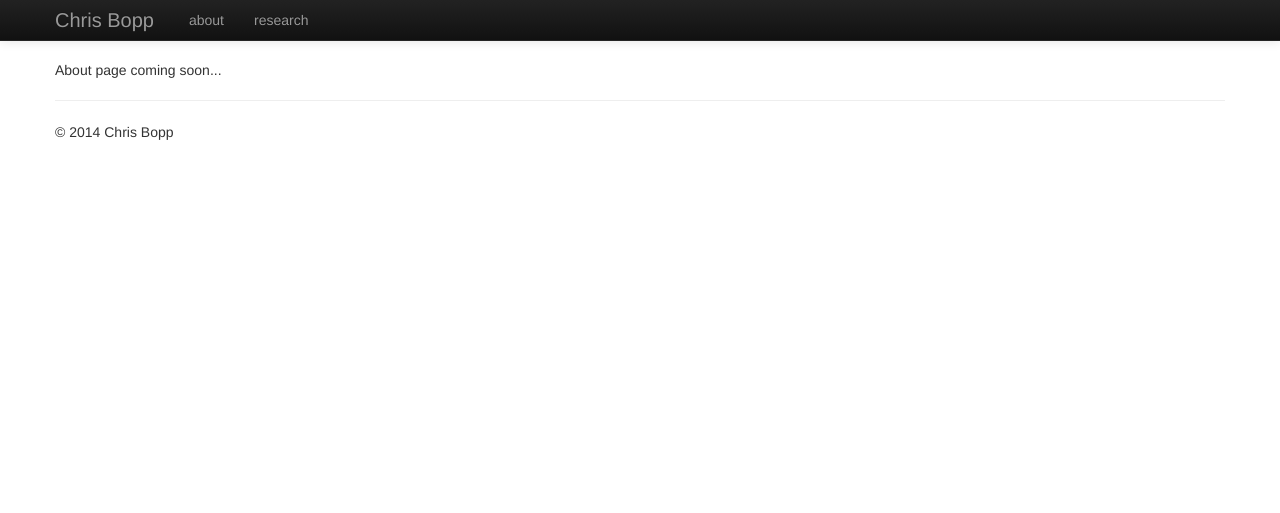
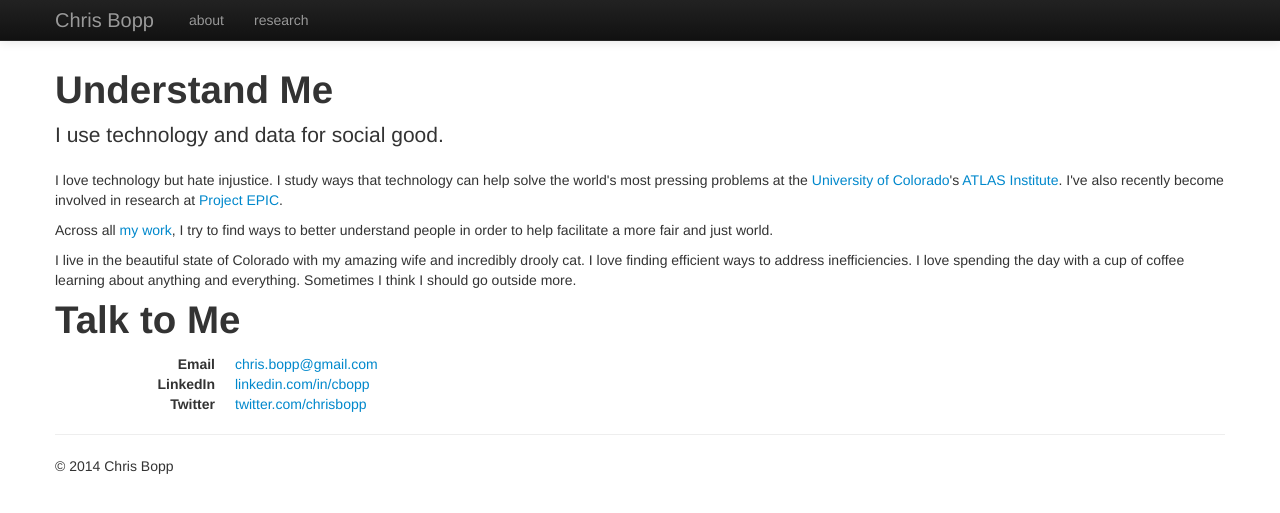
Before and after one commit to chrisbopp/chrisbopp.github.io, a Jekyll site: the page built from about/index.html, in a window 1280 px wide. Shown: the top 513 px of the page. Built offline with Jekyll 4.4.1, drawn with Linux system fonts in a browser that asks for light colours; Markdown is read by kramdown in place of the engine named in the settings.

Commit message:
Populated about with info

```diff
--- a/about/index.html
+++ b/about/index.html
@@ -2,5 +2,22 @@
 layout: default
 title: About | Chris Bopp
 ---
+<h1>Understand Me</h1>
 
-About page coming soon...
+<p class="lead">I use technology and data for social good.</p>
+
+<p>I love technology but hate injustice. I study ways that technology can help solve the world's most pressing problems at the <a href="http://www.colorado.edu">University of Colorado</a>'s <a href="http://atlas.colorado.edu">ATLAS Institute</a>. I've also recently become involved in research at <a href="http://epic.cs.colorado.edu">Project EPIC</a>.</p>
+
+<p>Across all <a href="/research">my work</a>, I try to find ways to better understand people in order to help facilitate a more fair and just world.</p>
+
+<p>I live in the beautiful state of Colorado with my amazing wife and incredibly drooly cat. I love finding efficient ways to address inefficiencies. I love spending the day with a cup of coffee learning about anything and everything. Sometimes I think I should go outside more.</p>
+
+<h1>Talk to Me</h1>
+<dl class="dl-horizontal">
+  <dt>Email</dt>
+  <dd><a href="mailto:chris.bopp@gmail.com">chris.bopp@gmail.com</a></dd>
+  <dt>LinkedIn</dt>
+  <dd><a href="http://linkedin.com/in/cbopp/">linkedin.com/in/cbopp</a></dd>
+  <dt>Twitter</dt>
+  <dd><a href="https://twitter.com/chrisbopp">twitter.com/chrisbopp</a></dd>
+</dl>
```
